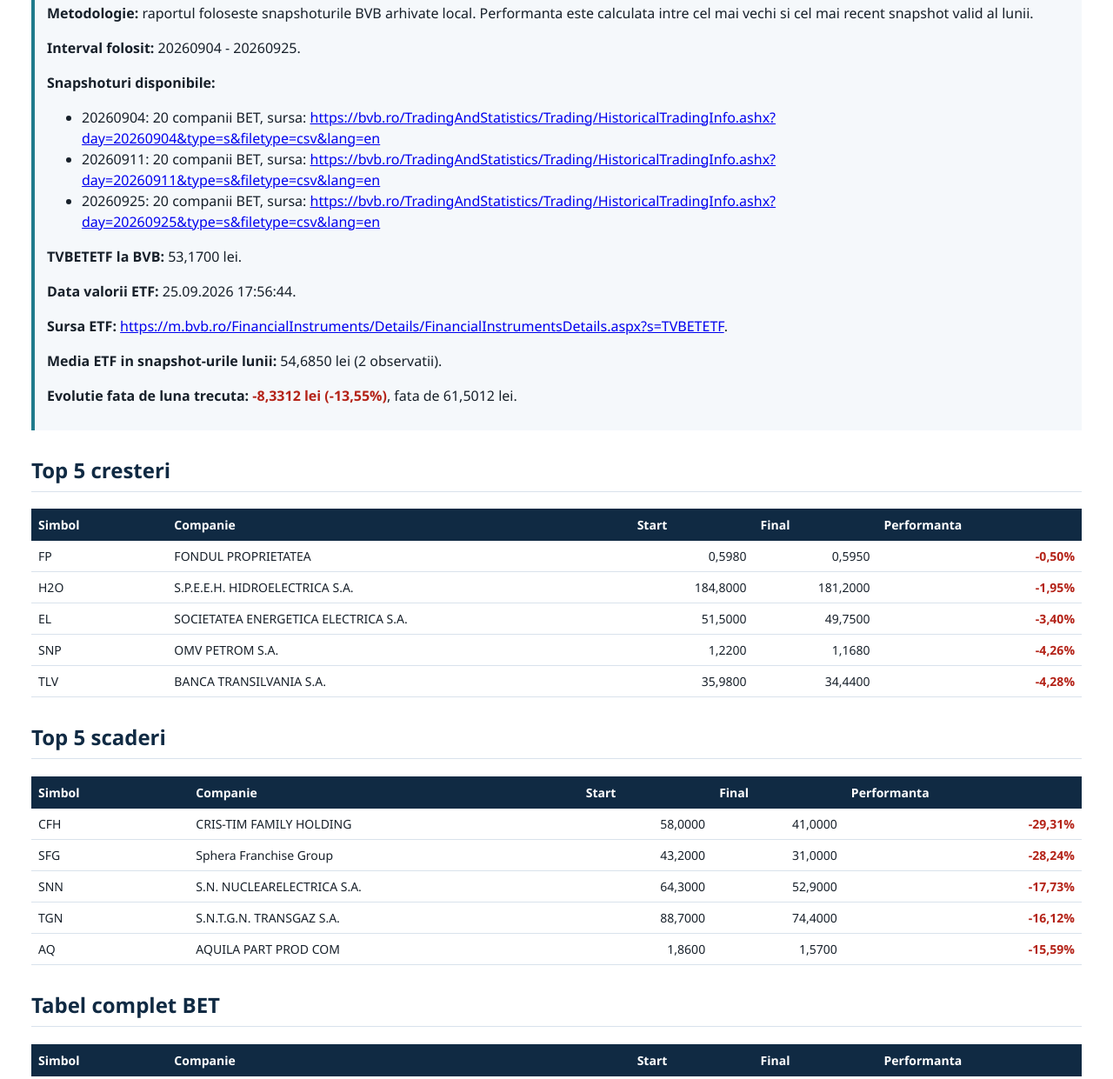
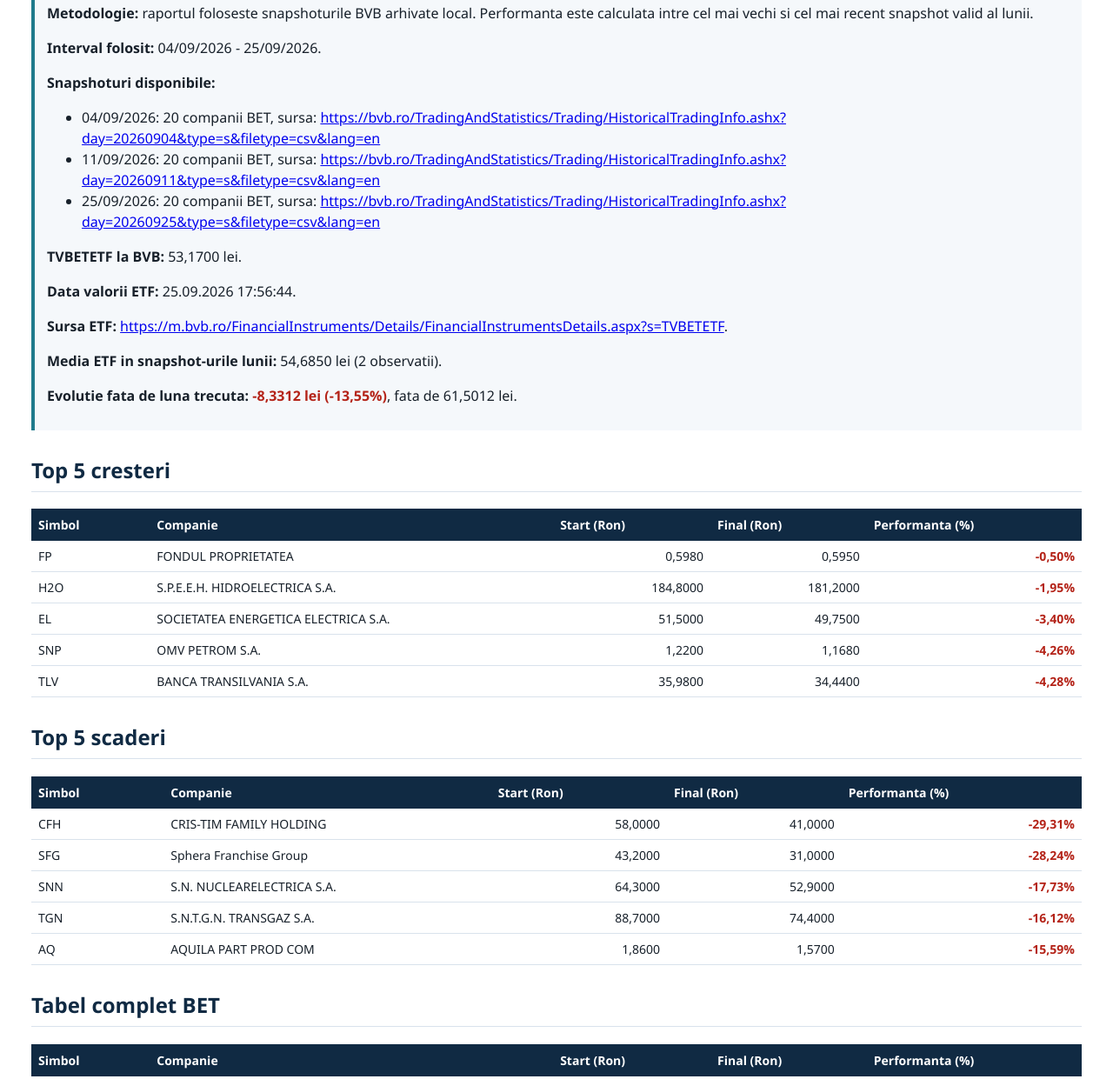
Before and after one commit to bogdanspan/bet-monthly-newsletter, a website: page docs/reports/bet_monthly_performance_2026-09_2026-10-01_15-01-13.html in a window 1280 px wide. Shown: the part 158-1399 px from the top of the page at 87% size. Drawn offline with Linux system fonts and the light colour scheme.

Commit message:
Format September report dates and headers

```diff
--- a/docs/reports/bet_monthly_performance_2026-09_2026-10-01_15-01-13.html
+++ b/docs/reports/bet_monthly_performance_2026-09_2026-10-01_15-01-13.html
@@ -31,19 +31,19 @@
 
   <div class="meta">
     <p><strong>Metodologie:</strong> raportul foloseste snapshoturile BVB arhivate local. Performanta este calculata intre cel mai vechi si cel mai recent snapshot valid al lunii.</p>
-    <p><strong>Interval folosit:</strong> 20260904 - 20260925.</p>
+    <p><strong>Interval folosit:</strong> 04/09/2026 - 25/09/2026.</p>
     <p><strong>Snapshoturi disponibile:</strong></p>
     <ul>
       <li>
-        20260904: 20 companii BET,
+        04/09/2026: 20 companii BET,
         sursa: <a href="https://bvb.ro/TradingAndStatistics/Trading/HistoricalTradingInfo.ashx?day=20260904&amp;type=s&amp;filetype=csv&amp;lang=en">https://bvb.ro/TradingAndStatistics/Trading/HistoricalTradingInfo.ashx?day=20260904&amp;type=s&amp;filetype=csv&amp;lang=en</a>
       </li>
       <li>
-        20260911: 20 companii BET,
+        11/09/2026: 20 companii BET,
         sursa: <a href="https://bvb.ro/TradingAndStatistics/Trading/HistoricalTradingInfo.ashx?day=20260911&amp;type=s&amp;filetype=csv&amp;lang=en">https://bvb.ro/TradingAndStatistics/Trading/HistoricalTradingInfo.ashx?day=20260911&amp;type=s&amp;filetype=csv&amp;lang=en</a>
       </li>
       <li>
-        20260925: 20 companii BET,
+        25/09/2026: 20 companii BET,
         sursa: <a href="https://bvb.ro/TradingAndStatistics/Trading/HistoricalTradingInfo.ashx?day=20260925&amp;type=s&amp;filetype=csv&amp;lang=en">https://bvb.ro/TradingAndStatistics/Trading/HistoricalTradingInfo.ashx?day=20260925&amp;type=s&amp;filetype=csv&amp;lang=en</a>
       </li></ul>
 
@@ -60,7 +60,7 @@
   <h2>Top 5 cresteri</h2>
 
   <table id="top-gainers" class="sortable-table top-table" data-sortable="true">
-    <thead><tr><th class="sortable-column" scope="col" aria-sort="none"><button type="button" class="sort-button" data-column-index="0" data-sort-type="text" data-direction="">Simbol<span class="sort-indicator" aria-hidden="true"></span></button></th><th class="sortable-column" scope="col" aria-sort="none"><button type="button" class="sort-button" data-column-index="1" data-sort-type="text" data-direction="">Companie<span class="sort-indicator" aria-hidden="true"></span></button></th><th class="num sortable-column" scope="col" aria-sort="none"><button type="button" class="sort-button" data-column-index="2" data-sort-type="number" data-direction="">Start<span class="sort-indicator" aria-hidden="true"></span></button></th><th class="num sortable-column" scope="col" aria-sort="none"><button type="button" class="sort-button" data-column-index="3" data-sort-type="number" data-direction="">Final<span class="sort-indicator" aria-hidden="true"></span></button></th><th class="num sortable-column" scope="col" aria-sort="none"><button type="button" class="sort-button" data-column-index="4" data-sort-type="number" data-direction="">Performanta<span class="sort-indicator" aria-hidden="true"></span></button></th></tr></thead>
+    <thead><tr><th class="sortable-column" scope="col" aria-sort="none"><button type="button" class="sort-button" data-column-index="0" data-sort-type="text" data-direction="">Simbol<span class="sort-indicator" aria-hidden="true"></span></button></th><th class="sortable-column" scope="col" aria-sort="none"><button type="button" class="sort-button" data-column-index="1" data-sort-type="text" data-direction="">Companie<span class="sort-indicator" aria-hidden="true"></span></button></th><th class="num sortable-column" scope="col" aria-sort="none"><button type="button" class="sort-button" data-column-index="2" data-sort-type="number" data-direction="">Start (Ron)<span class="sort-indicator" aria-hidden="true"></span></button></th><th class="num sortable-column" scope="col" aria-sort="none"><button type="button" class="sort-button" data-column-index="3" data-sort-type="number" data-direction="">Final (Ron)<span class="sort-indicator" aria-hidden="true"></span></button></th><th class="num sortable-column" scope="col" aria-sort="none"><button type="button" class="sort-button" data-column-index="4" data-sort-type="number" data-direction="">Performanta (%)<span class="sort-indicator" aria-hidden="true"></span></button></th></tr></thead>
     <tbody>
       <tr>
         <td data-sort-value="FP">FP</td>
@@ -102,7 +102,7 @@
   <h2>Top 5 scaderi</h2>
 
   <table id="top-losers" class="sortable-table top-table" data-sortable="true">
-    <thead><tr><th class="sortable-column" scope="col" aria-sort="none"><button type="button" class="sort-button" data-column-index="0" data-sort-type="text" data-direction="">Simbol<span class="sort-indicator" aria-hidden="true"></span></button></th><th class="sortable-column" scope="col" aria-sort="none"><button type="button" class="sort-button" data-column-index="1" data-sort-type="text" data-direction="">Companie<span class="sort-indicator" aria-hidden="true"></span></button></th><th class="num sortable-column" scope="col" aria-sort="none"><button type="button" class="sort-button" data-column-index="2" data-sort-type="number" data-direction="">Start<span class="sort-indicator" aria-hidden="true"></span></button></th><th class="num sortable-column" scope="col" aria-sort="none"><button type="button" class="sort-button" data-column-index="3" data-sort-type="number" data-direction="">Final<span class="sort-indicator" aria-hidden="true"></span></button></th><th class="num sortable-column" scope="col" aria-sort="none"><button type="button" class="sort-button" data-column-index="4" data-sort-type="number" data-direction="">Performanta<span class="sort-indicator" aria-hidden="true"></span></button></th></tr></thead>
+    <thead><tr><th class="sortable-column" scope="col" aria-sort="none"><button type="button" class="sort-button" data-column-index="0" data-sort-type="text" data-direction="">Simbol<span class="sort-indicator" aria-hidden="true"></span></button></th><th class="sortable-column" scope="col" aria-sort="none"><button type="button" class="sort-button" data-column-index="1" data-sort-type="text" data-direction="">Companie<span class="sort-indicator" aria-hidden="true"></span></button></th><th class="num sortable-column" scope="col" aria-sort="none"><button type="button" class="sort-button" data-column-index="2" data-sort-type="number" data-direction="">Start (Ron)<span class="sort-indicator" aria-hidden="true"></span></button></th><th class="num sortable-column" scope="col" aria-sort="none"><button type="button" class="sort-button" data-column-index="3" data-sort-type="number" data-direction="">Final (Ron)<span class="sort-indicator" aria-hidden="true"></span></button></th><th class="num sortable-column" scope="col" aria-sort="none"><button type="button" class="sort-button" data-column-index="4" data-sort-type="number" data-direction="">Performanta (%)<span class="sort-indicator" aria-hidden="true"></span></button></th></tr></thead>
     <tbody>
       <tr>
         <td data-sort-value="CFH">CFH</td>
@@ -144,7 +144,7 @@
   <h2>Tabel complet BET</h2>
 
   <table id="bet-full-table" class="sortable-table full-table" data-sortable="true">
-    <thead><tr><th class="sortable-column" scope="col" aria-sort="none"><button type="button" class="sort-button" data-column-index="0" data-sort-type="text" data-direction="">Simbol<span class="sort-indicator" aria-hidden="true"></span></button></th><th class="sortable-column" scope="col" aria-sort="none"><button type="button" class="sort-button" data-column-index="1" data-sort-type="text" data-direction="">Companie<span class="sort-indicator" aria-hidden="true"></span></button></th><th class="num sortable-column" scope="col" aria-sort="none"><button type="button" class="sort-button" data-column-index="2" data-sort-type="number" data-direction="">Start<span class="sort-indicator" aria-hidden="true"></span></button></th><th class="num sortable-column" scope="col" aria-sort="none"><button type="button" class="sort-button" data-column-index="3" data-sort-type="number" data-direction="">Final<span class="sort-indicator" aria-hidden="true"></span></button></th><th class="num sortable-column" scope="col" aria-sort="none"><button type="button" class="sort-button" data-column-index="4" data-sort-type="number" data-direction="">Performanta<span class="sort-indicator" aria-hidden="true"></span></button></th></tr></thead>
+    <thead><tr><th class="sortable-column" scope="col" aria-sort="none"><button type="button" class="sort-button" data-column-index="0" data-sort-type="text" data-direction="">Simbol<span class="sort-indicator" aria-hidden="true"></span></button></th><th class="sortable-column" scope="col" aria-sort="none"><button type="button" class="sort-button" data-column-index="1" data-sort-type="text" data-direction="">Companie<span class="sort-indicator" aria-hidden="true"></span></button></th><th class="num sortable-column" scope="col" aria-sort="none"><button type="button" class="sort-button" data-column-index="2" data-sort-type="number" data-direction="">Start (Ron)<span class="sort-indicator" aria-hidden="true"></span></button></th><th class="num sortable-column" scope="col" aria-sort="none"><button type="button" class="sort-button" data-column-index="3" data-sort-type="number" data-direction="">Final (Ron)<span class="sort-indicator" aria-hidden="true"></span></button></th><th class="num sortable-column" scope="col" aria-sort="none"><button type="button" class="sort-button" data-column-index="4" data-sort-type="number" data-direction="">Performanta (%)<span class="sort-indicator" aria-hidden="true"></span></button></th></tr></thead>
     <tbody>
       <tr>
         <td data-sort-value="FP">FP</td>
```
